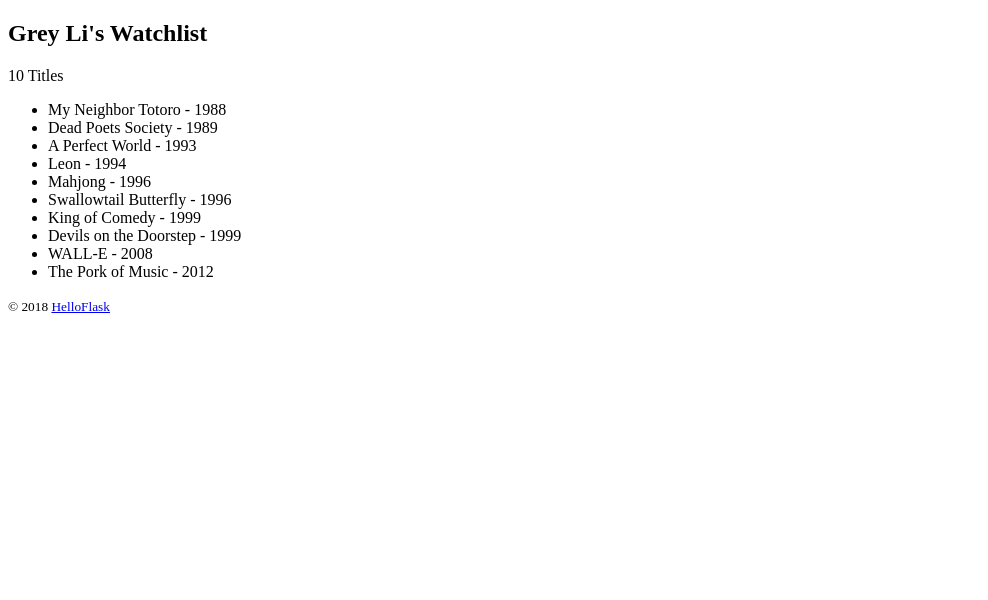
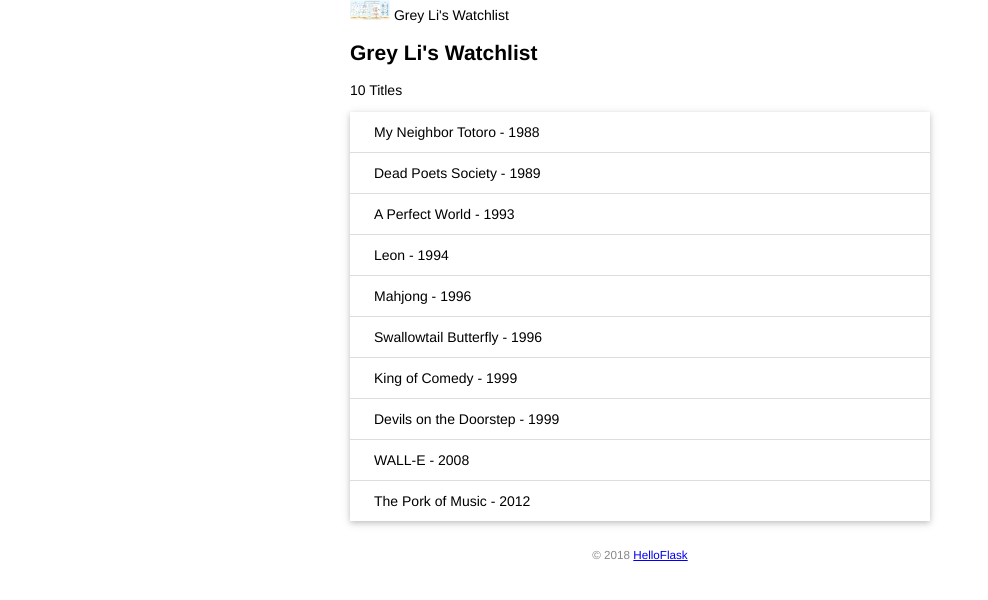
Before and after one commit to tianqibuzhun/watchlist, a Flask app: page / in a window 1280 px wide. Shown: the top 600 px of the page, without its empty margins (0-988 px from the left). Run offline with Flask 2, Linux system fonts and the light colour scheme.

Commit message:
add static files

```diff
--- /dev/null
+++ b/static/style.css
@@ -0,0 +1,40 @@
+body {
+    margin: auto;
+    max-width: 580px;
+    font-size: 14px;
+    font-family: Helvetica, Arial, sans-serif;
+}
+
+/* 页脚 */
+footer {
+    color: #888;
+    margin-top: 15px;
+    text-align: center;
+    padding: 10px;
+}
+
+/* 头像 */
+.Photo {
+    width: 40px;
+}
+
+/* 电影列表 */
+.movie-list {
+    list-style-type: none;
+    padding: 0;
+    margin-bottom: 10px;
+    box-shadow: 0 2px 5px 0 rgba(0, 0, 0, 0.16), 0 2px 10px 0 rgba(0, 0, 0, 0.12);
+}
+
+.movie-list li {
+    padding: 12px 24px;
+    border-bottom: 1px solid #ddd;
+}
+
+.movie-list li:last-child {
+    border-bottom:none;
+}
+
+.movie-list li:hover {
+    background-color: #f8f9fa;
+}
--- a/templates/index.html
+++ b/templates/index.html
@@ -3,12 +3,16 @@
 <head>
     <meta charset="utf-8">
     <title>{{ name }}'s Watchlist</title>
+    <img alt="Photo" class='Photo' src="{{ url_for('static', filename='images/photo.png') }}">
+    {{ name }}'s Watchlist
+    <link rel="icon" href="{{ url_for('static', filename='photo.png') }}">
+    <link rel="stylesheet" href="{{url_for('static',filename='style.css')}}"type="text/css">
 </head>
 <body>
     <h2>{{ name }}'s Watchlist</h2>
     {# 使用 length 过滤器获取 movies 变量的长度 #}
     <p>{{ movies|length }} Titles</p>
-    <ul>
+    <ul class="movie-list">
         {% for movie in movies %}  {# 迭代 movies 变量 #}
         <li>{{ movie.title }} - {{ movie.year }}</li>  {# 等同于 movie['title'] #}
         {% endfor %}  {# 使用 endfor 标签结束 for 语句 #}
```
Also changed, not shown: static/images/photo.png (added), static/photo.png (added).
